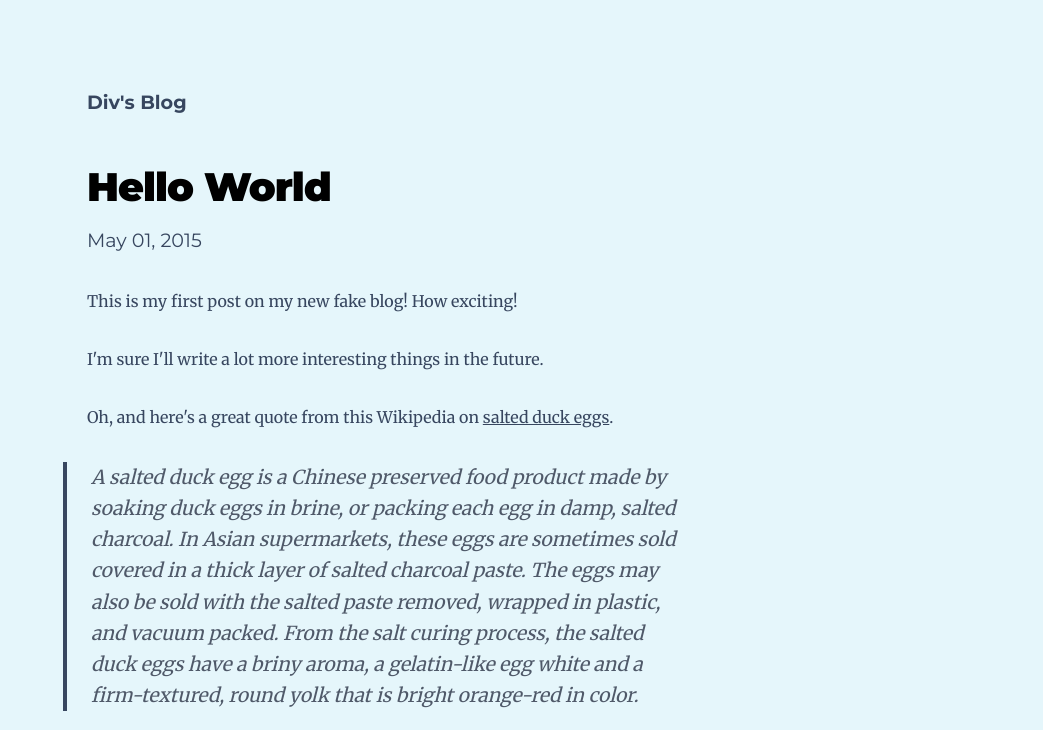
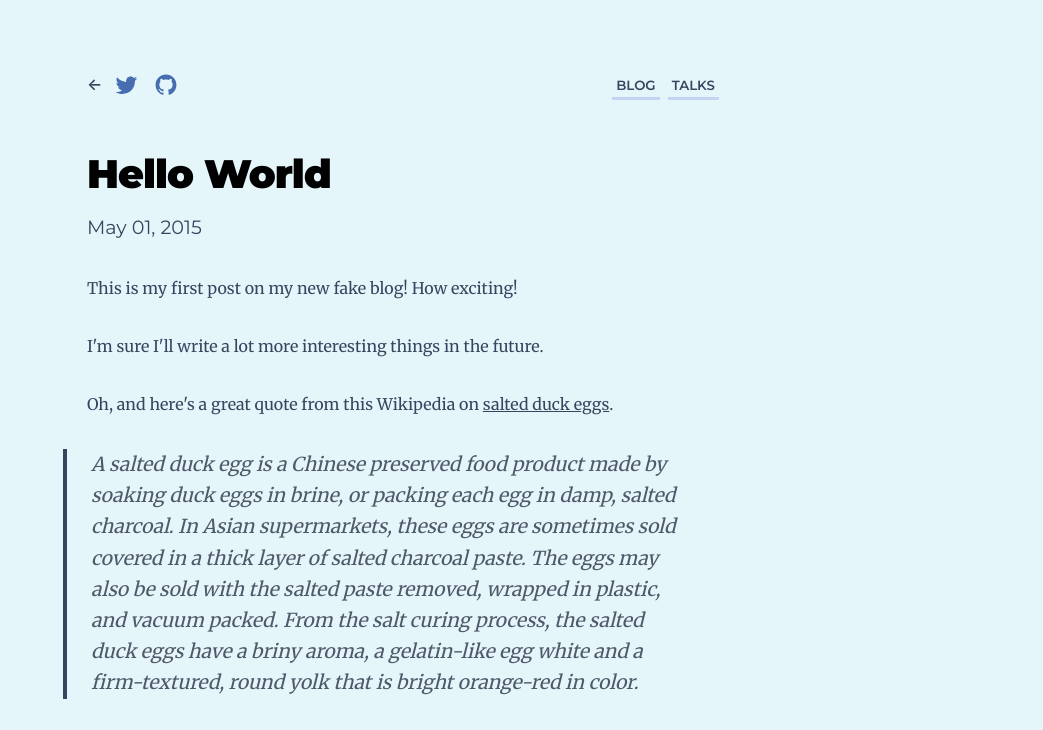
Before and after one commit to divyanshmahajan24/website, a Gatsby site: page /hello-world/ in a window 1280 px wide. Shown: the top 730 px of the page, without its empty margins (237-1280 px from the left). Built offline with nearby package versions, Linux system fonts and the light colour scheme; Gatsby itself is replaced by a stand-in of ours; some packages are replaced by stand-ins of ours.

Commit message:
fix(header): links and back button

```diff
--- a/gatsby-config.js
+++ b/gatsby-config.js
@@ -8,7 +8,7 @@ module.exports = {
     description: `A blog demonstrating what I have learnt till date and share my wisdom and knowledge with you.`,
     siteUrl: `https://gatsbystarterblogsource.gatsbyjs.io/`,
     social: {
-      twitter: `kylemathews`,
+      twitter: `divyanshmhjn`,
     },
   },
   plugins: [
--- a/src/components/layout.js
+++ b/src/components/layout.js
@@ -4,46 +4,32 @@ import { Link } from "gatsby"
 const Layout = ({ location, title, children }) => {
   const rootPath = `${__PATH_PREFIX__}/`
   const isRootPath = location.pathname === rootPath
-  let header
-
-  if (isRootPath) {
-    header = (
+  const header = (
     <div className="header">
       <div className="social">
-          <a>
+        {(!isRootPath) && <Link to="/" className="back-home" itemProp="url">←</Link>}
+        <a href="https://twitter.com/divyanshmhjn" target="_blank">
           <svg width="32" height="32" viewBox="0 0 800 800">
             <path fill="#fff" d="M679 239s-21 34-55 57c7 156-107 329-314 329-103 0-169-50-169-50s81 17 163-45c-83-5-103-77-103-77s23 6 50-2c-93-23-89-110-89-110s23 14 50 14c-84-65-34-148-34-148s76 107 228 116c-22-121 117-177 188-101 37-6 71-27 71-27s-12 41-49 61c30-2 63-17 63-17z"></path>
           </svg>
         </a>
-          <a>
+        <a href="https://github.com/divyanshmahajan24" target="_blank">
           <svg width="32" height="32" viewBox="0 0 800 800">
             <path fill="#fff" d="M400 139c144 0 260 116 260 260 0 115-75 213-178 247-9 3-17-2-17-13v-71c0-35-18-48-18-48 57-6 119-28 119-128 0-44-27-70-27-70s14-29-2-69c0 0-22-7-72 27-42-12-88-12-130 0-50-34-72-27-72-27-16 40-2 69-2 69s-27 26-27 70c0 100 62 122 119 128 0 0-14 10-17 35-15 7-53 18-76-22 0 0-13-25-39-27 0 0-26 0-2 16 0 0 17 8 29 38 0 0 16 51 88 35v44c0 11-9 16-18 13-103-34-178-132-178-247 0-144 116-260 260-260z"></path>
           </svg>
         </a>
       </div>
       <div className="nav">
-          <a href="" className="nav-list-item">BLOGS</a>
+        <a href="" className="nav-list-item">BLOG</a>
         <a href="" className="nav-list-item">TALKS</a>
       </div>
     </div>
   )
-  } else {
-    header = (
-      <Link className="header-link-home" to="/">
-        {title}
-      </Link>
-    )
-  }
 
   return (
     <div className="global-wrapper" data-is-root-path={isRootPath}>
       <header className="global-header">{header}</header>
       <main>{children}</main>
-      <footer>
-        © {new Date().getFullYear()}, Built with
-        {` `}
-        <a href="https://www.gatsbyjs.com">Gatsby</a>
-      </footer>
     </div>
   )
 }
--- a/src/pages/index.js
+++ b/src/pages/index.js
@@ -24,7 +24,8 @@ const BlogIndex = ({ data, location }) => {
   return (
     <Layout location={location} title={siteTitle}>
       <Seo title="Home" />
-      <ol style={{ listStyle: `none`, }}>
+      <div id="posts-container">
+        <ol style={{ listStyle: `none` }}>
           {posts.map(post => {
             const title = post.frontmatter.title || post.fields.slug
 
@@ -56,6 +57,7 @@ const BlogIndex = ({ data, location }) => {
             )
           })}
         </ol>
+      </div>
     </Layout>
   )
 }
--- a/src/style.css
+++ b/src/style.css
@@ -255,7 +255,14 @@ a:focus {
 
 .global-header {
   margin-bottom: var(--spacing-12);
-  margin-top: var(--spacing-12);
+  margin-top: var(--spacing-8);
+}
+
+.back-home {
+  margin-right: var(--spacing-2);
+  height: 32px;
+  font-weight: var(--fontWeight-semibold);
+  font-family: "Inter",system-ui,-apple-system,BlinkMacSystemFont,Segoe UI,Roboto,Ubuntu,Droid Sans,Helvetica Neue,sans-serif;
 }
 
 .header {
@@ -283,10 +290,12 @@ a:focus {
 
 .header .social {
   display: flex;
+  align-items: center;
   height: 32px;
 }
 
 .header .social a {
+  margin-right: var(--spacing-2);
   text-decoration: none;
   cursor: pointer;
 }
@@ -356,6 +365,10 @@ a:focus {
   margin: var(--spacing-0);
 }
 
+#posts-container {
+  margin-top: var(--spacing-16);
+}
+
 .gatsby-highlight {
   margin-bottom: var(--spacing-8);
 }
```
Lines whose indentation alone changed are shown as unchanged.
